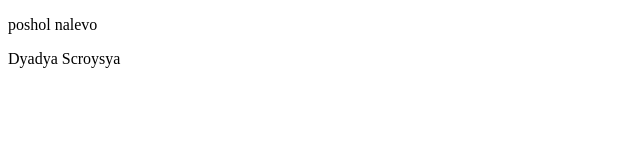
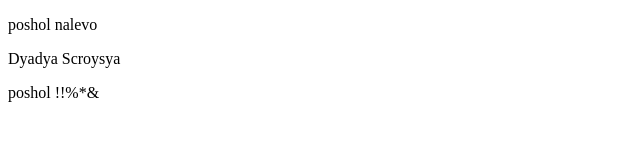
Before and after one commit to MrZIIXP/Practice, a plain HTML site: page Page1.html in a window 1280 px wide. Shown: the whole page, without its empty margins (0-640 px from the left). Drawn offline with Linux system fonts and the light colour scheme.

Commit message:
otvetil kak men

```diff
--- a/Page1.html
+++ b/Page1.html
@@ -9,7 +9,7 @@
 
      <p>poshol nalevo</p>
     <p>Dyadya Scroysya</p>
-
+    <p>poshol !!%*&</p>
 
 </body>
 </html>
```
